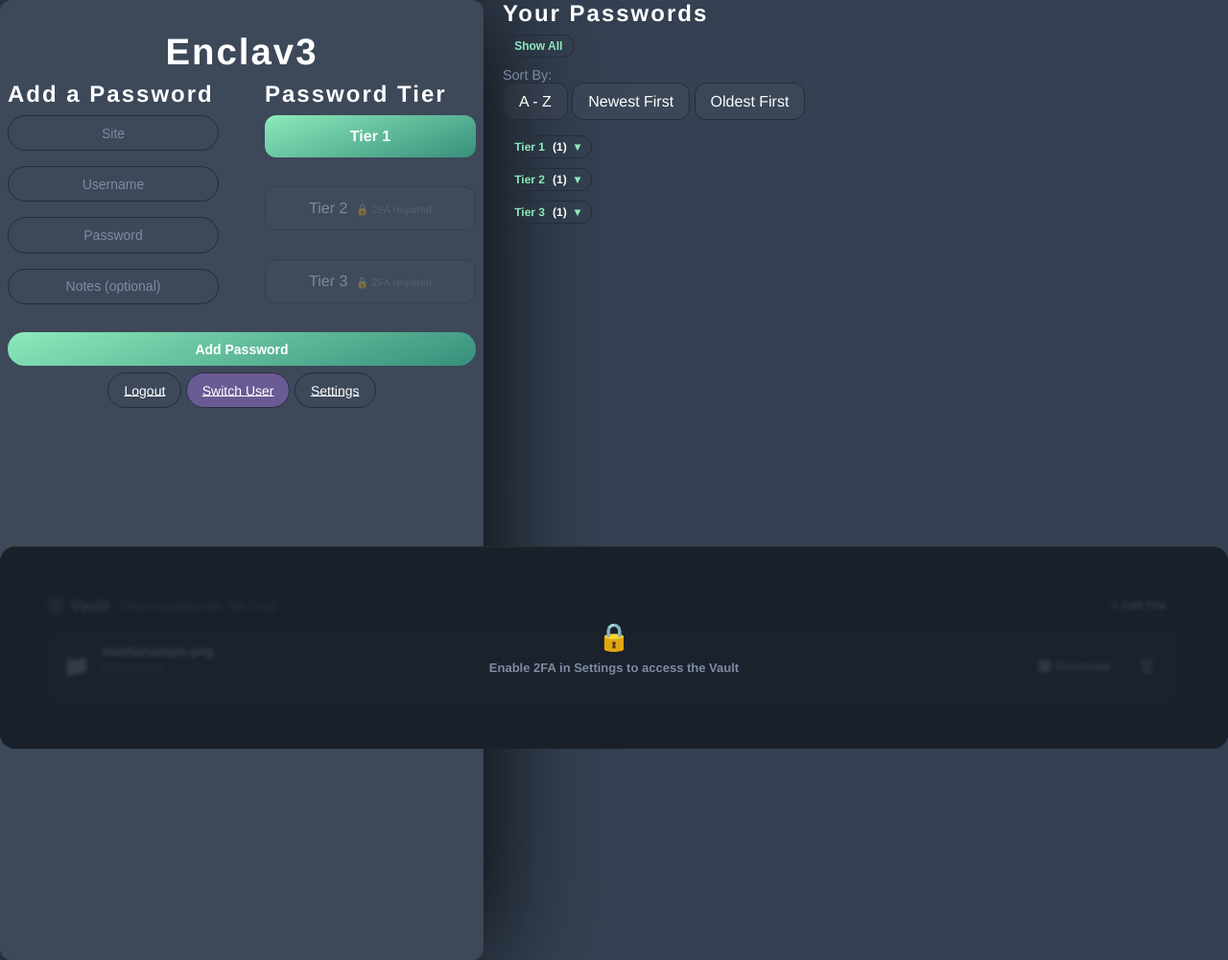
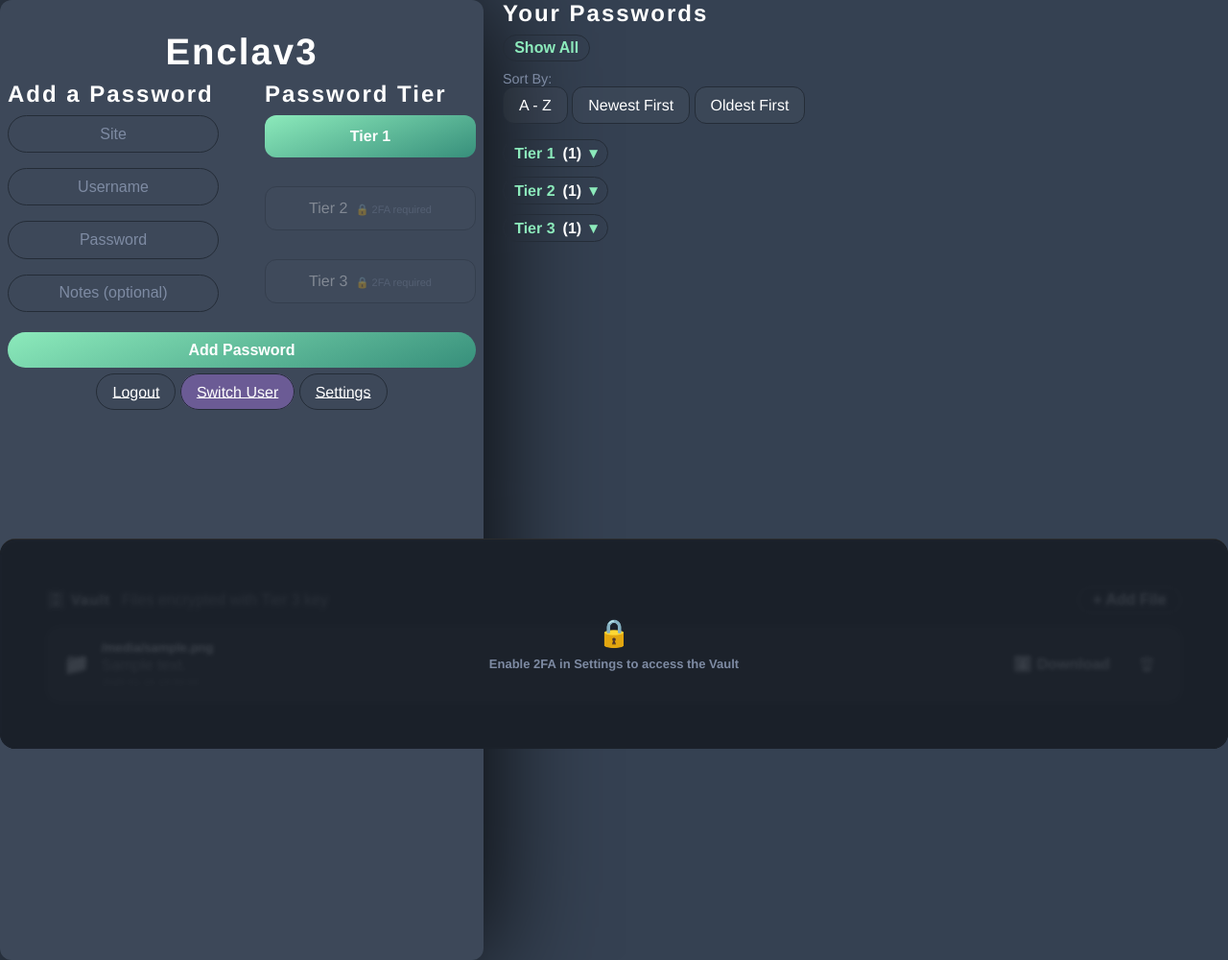
Before and after one commit to mokkjack/EECS592-Group34, a Flask app: template templates/main.html in a window 1280 px wide. Shown: the whole page at 96% size. Run offline with Flask 2, Linux system fonts and the light colour scheme; the template is opened without the code that fills it: most values are stand-ins (such as "Sample title", 1, 10 or a date in 2020).

Commit message:
final UI update

```diff
--- a/static/main.css
+++ b/static/main.css
@@ -79,7 +79,7 @@ html, body {
   border: 1px solid var(--border-color);
   background: transparent;
   color: var(--accent);
-  font-size: 12px;
+  font-size: 16px;
   font-weight: bold;
   cursor: pointer;
   transition: all 0.2s ease;
@@ -183,7 +183,7 @@ html, body {
   color: var(--text-primary);
   text-align: center;
   outline: none;
-  font-size: 14px;
+  font-size: 16px;
 }
 
 .logout:hover {
@@ -255,13 +255,13 @@ html, body {
 }
 
 .card_date {
-  font-size: 12px;
+  font-size: 16px;
   color: var(--text-secondary);
 }
 
 .card_body p {
   margin: 0.4rem 0;
-  font-size: 14px;
+  font-size: 16px;
   color: var(--text-primary);
 }
 
@@ -275,7 +275,7 @@ html, body {
   background: transparent;
   color: var(--accent);
   cursor: pointer;
-  font-size: 12px;
+  font-size: 16px;
   transition: all 0.2s ease;
 }
 
@@ -299,7 +299,7 @@ input {
   color: var(--text-primary);
   text-align: center;
   outline: none;
-  font-size: 14px;
+  font-size: 16px;
 }
 
 input::placeholder {
@@ -331,7 +331,7 @@ input[type="submit"]:hover {
   background: transparent;
   color: var(--accent);
   cursor: pointer;
-  font-size: 12px;
+  font-size: 16px;
 }
 
 .copy_button:hover {
@@ -365,7 +365,7 @@ p {
     border: 1px solid var(--border-color);
     background: transparent;
     color: var(--accent);
-    font-size: 12px;
+    font-size: 16px;
     font-weight: bold;
     cursor: pointer;
     transition: all 0.2s ease;
@@ -382,14 +382,14 @@ p {
 }
 
 .tier_count {
-    font-size: 12px;
+    font-size: 16px;
     color: var(--text-primary);
     margin-left: 0.5rem;
 }
 
 .tier_summary::after {
     content: "▾";             /* down arrow by default */
-    font-size: 12px;
+    font-size: 16px;
     margin-left: 0.5rem;      /* spacing from text */
     transition: transform 0.2s ease; /* smooth rotation */
 }
@@ -409,7 +409,7 @@ p {
   background: transparent;
   color: var(--accent);
   cursor: pointer;
-  font-size: 12px;
+  font-size: 16px;
   transition: all 0.2s ease;
 }
 
@@ -509,7 +509,7 @@ p {
   background: transparent;
   color: var(--text-secondary);
   cursor: pointer;
-  font-size: 14px;
+  font-size: 16px;
   align-self: center;
   transition: all 0.2s ease;
   margin-top: 0.25rem;
@@ -596,7 +596,7 @@ p {
 }
 
 .vault_subtitle {
-  font-size: 12px;
+  font-size: 16px;
   color: var(--text-secondary);
   flex: 1;
 }
@@ -607,7 +607,7 @@ p {
   border: 1px solid var(--border-color);
   background: transparent;
   color: var(--accent);
-  font-size: 12px;
+  font-size: 16px;
   font-weight: bold;
   cursor: pointer;
   transition: all 0.2s ease;
@@ -655,7 +655,7 @@ input[type="file"] {
 }
 
 .vault_file_chosen {
-  font-size: 12px;
+  font-size: 16px;
   color: var(--text-secondary);
 }
 
@@ -751,7 +751,7 @@ input[type="file"] {
 }
 
 .vault_file_notes {
-  font-size: 12px;
+  font-size: 16px;
   color: var(--text-secondary);
 }
 
@@ -773,7 +773,7 @@ input[type="file"] {
   border: 1px solid var(--border-color);
   background: transparent;
   color: var(--accent);
-  font-size: 12px;
+  font-size: 16px;
   font-weight: bold;
   text-decoration: none;
   cursor: pointer;
```
